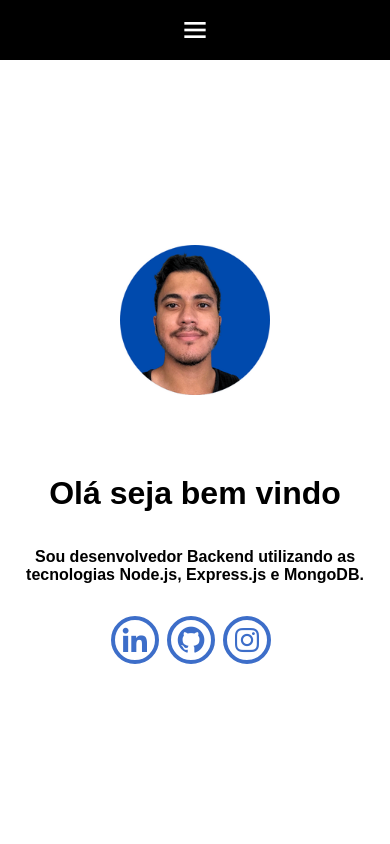
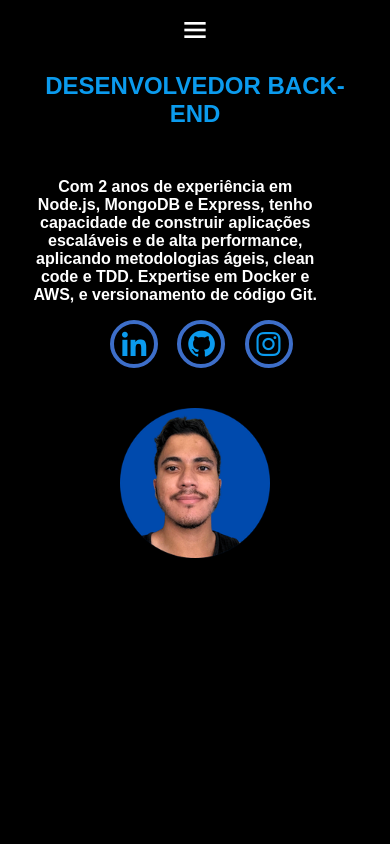
Before and after one commit to Cristian-Nascimento/portifolioCristian, a React (Vite) app: page / in a window 390 px wide. Shown: the top 844 px of the page. Built offline with nearby package versions, Linux system fonts and the light colour scheme.

Commit message:
feature: add new version

```diff
--- a/package.json
+++ b/package.json
@@ -14,6 +14,7 @@
     "react": "^18.3.1",
     "react-dom": "^18.3.1",
     "react-responsive-carousel": "^3.2.23",
+    "react-router": "^6.26.1",
     "swiper": "^11.1.9"
   },
   "devDependencies": {
--- a/src/pages/Home/Home.css
+++ b/src/pages/Home/Home.css
@@ -12,4 +12,5 @@
 .container{
     width: 100vw;
     min-height: 100vh;
+    background-color: black;
 }
--- a/src/pages/Home/sections/About/About.css
+++ b/src/pages/Home/sections/About/About.css
@@ -11,7 +11,6 @@ body {
     justify-content: center;
     align-items: center;
     gap: 10rem;
-    background: var(--second-bg-color);
     color: var(--bg-color);
 }
 
@@ -51,7 +50,7 @@ body {
     }
 
     .about-img img {
-        width: 80vw;
+        width: 50vw;
     }
 
     .about-content {
--- a/src/pages/Home/sections/About/About.tsx
+++ b/src/pages/Home/sections/About/About.tsx
@@ -5,14 +5,20 @@ const About = () => {
     return (
         <section className="about" id="about">
             <div className="about-content">
-            <h2 className="headingAbout">Sobre Mim</h2>
+                <h2 className="headingAbout">Conheça um pouco sobre mim</h2>
                 <p>
-                Olá me chamo Cristian, sou um gafanhato apaixonado por programação.
-                começei nesse mundo enquanto cursava Engenharia de produção, hoje quase formando em Sistemas de Informação com um pouco mais de 2 anos de experiência, continuo a buscar e aprender novas tecnologias e ferramentas para me tornar um Dev Full Stack.
+                    Oi, sou o Cristian, um entusiasta de programação!
+                    Comecei nessa jornada enquanto cursava Engenharia de Produção e,
+                    hoje, quase formando em Sistemas de Informação, que coisa neh! :)
+                </p>
+                <p>
+                    Além disso, sou apaixonado por aprender coisas novas,
+                    sempre buscando me aprimorar e me manter atualizado com as novas tecnologias.
+                    Sempre disposto a ajudar e a aprender com os outros.
                 </p>
             </div>
             <div className="about-img">
-            <img src={fotoPerfil} alt="Imagem de perfil"/>
+                <img src={fotoPerfil} alt="Imagem de perfil" />
             </div>
         </section>
     )
--- a/src/pages/Home/sections/Certificates/Certificates.css
+++ b/src/pages/Home/sections/Certificates/Certificates.css
@@ -12,7 +12,7 @@
 .certificate h2 {
     font-size: 3.5rem;
     font-weight: 600;
-    color: var(--second-bg-color);
+    color: var(--main-color-2);
     margin-bottom: 5rem;
 }
 
--- a/src/pages/Home/sections/HardSkills/HardSkills.css
+++ b/src/pages/Home/sections/HardSkills/HardSkills.css
@@ -1,13 +1,11 @@
 .hard-skills {
     padding: 10vh 9%;
-    background: var(--bg-color);
-    color: var(--text-color);
     height: 100vh;
 }
 
-.hard-skills .headingSkills {
+.headingSkills {
     font-size: 3.5rem;
-    color: var(--second-bg-color);
+    color: var(--main-color-2);
     font-weight: 600;
     text-align: center;
     margin-bottom: 2rem;
@@ -15,7 +13,7 @@
 
 .hard-skills .letter {
     font-size: 1.5rem;
-    color: var(--text-color);
+    color: var(--bg-color);
     text-align: center;
     margin-bottom: 5rem;
 }
--- a/src/pages/Home/sections/Hero/Hero.css
+++ b/src/pages/Home/sections/Hero/Hero.css
@@ -1,9 +1,8 @@
 .home_home {
     display: flex;
-    justify-content: center;
-    align-items: center;
-    flex-direction: column;
+    flex-direction: row;
     height: 100vh;
+    background-color: var(--text-color);
 }
 
 :root {
@@ -18,46 +17,48 @@
     display: flex;
     justify-content: center;
     align-items: center;
-    flex-direction: column;
-    margin: 80px;
+    margin: 150px;
 }
 
 .img {
-    width: 35vh;
+    width: 45vh;
 }
 
 .home-content {
     display: flex;
     justify-content: center;
-    align-items: center;
+    align-items: Left;
     flex-direction: column;
-    text-align: center;
+    text-align: Left;
+    margin: 80px;
+    color: var(--bg-color);
 }
 
 .home-content h3 {
     font-size: 2rem;
     font-weight: 800;
+    color: var(--main-color-2);
 }
 
 .home-content p {
     margin-top: 20px;
-    font-size: 1.5rem;
+    font-size: 1.2rem;
     font-weight: 700;
-    width: auto;
+    width: 80%;
 }
 
 .social-icons a {
     display: inline-flex;
     justify-content: center;
     align-items: center;
-    width: 5rem;
-    height: 5rem;
+    width: 3rem;
+    height: 3rem;
     background: transparent;
     border: 0.3rem solid var(--main-color);
-    font-size: 3rem;
+    font-size: 2rem;
     border-radius: 50%;
-    color: var(--main-color);
-    margin: 3rem 1.5rem 3rem 0;
+    color: var(--main-color-2);
+    margin: 4rem 2rem 0 0;
     transition: 0.3s ease;
 }
 
@@ -68,14 +69,25 @@
     border: 0.3rem transparent var(--main-color-2);
 }
 
-@media screen and (max-width: 815px) {
+@media screen and (max-width: 1100px) {
 
     .home_home {
-        height: 100vh;
+        flex-direction: column;
+    }
+
+    .home-content {
+        margin: 0;
+        padding: 0.5rem 1rem;
+        flex-direction: column;
+        text-align: center;
+    }
+
+    .about-content{
+        text-align: center;
     }
 
     .home-img {
-        margin-top: 5rem;
+        margin-top: 2rem;
     }
 
     .img {
@@ -83,11 +95,13 @@
     }
 
     .home-content h3 {
-        font-size: 2rem;
+        margin-top: 3rem;
+        padding: 1rem;
+        font-size: 1.5rem;
     }
 
     .home-content p {
-        padding: 1rem;
+        margin: 1rem;
         font-size: 1rem;
     }
 
@@ -95,7 +109,7 @@
         width: 3rem;
         height: 3rem;
         font-size: 2rem;
-        margin: 1rem 0.5rem 1rem 0;
+        margin: 0rem 0.2rem 0rem 1rem;
     }
 
 }
--- a/src/pages/Home/sections/Hero/Hero.tsx
+++ b/src/pages/Home/sections/Hero/Hero.tsx
@@ -1,18 +1,45 @@
-import fundo from '../../../../assets/fundo branco perfil.png'
+import { useLayoutEffect, useRef } from 'react'
+import fundo from '../../../../assets/fundo preto perfil.png'
 import './Hero.css'
+import { gsap } from 'gsap';
 
 const Hero = () => {
+    const el = useRef<HTMLDivElement>(null);
+    const tl = useRef<gsap.core.Timeline>();
+
+    useLayoutEffect(() => {
+        gsap.context(() => {
+            tl.current = gsap.timeline({
+                scrollTrigger: {
+                    trigger: '.home_home',
+                    start: 'top center',
+                }
+            })
+            .fromTo('.home-content, .home-img', {
+                opacity: 0,
+                x: 160,
+            }, {
+                opacity: 1,
+                x: 0,
+                duration: 2
+            })
+        }, el);
+
+        return () => {
+            gsap.killTweensOf('.home_home');
+        }
+    }, []);
     return (
-        <section className="home_home" id="home">
-            <div className="home-img">
-                <img src={fundo} alt="Imagem de perfil" className='img'/>
-            </div>
+        <section className="home_home" id="home" ref={el}>
+            <div className="home-content">
+                <h3>DESENVOLVEDOR BACK-END</h3>
+                <br></br>
+                <p>
+                    Com 2 anos de experiência em Node.js, MongoDB e Express, tenho capacidade de construir aplicações
+                    escaláveis e de alta performance, aplicando metodologias ágeis,
+                    clean code e TDD. Expertise em Docker e AWS, e versionamento de código Git.
+                </p>
 
-            <div className="home-content">
-                <h3>Olá seja bem vindo</h3>
-                <p>
-                    Sou desenvolvedor Backend utilizando as tecnologias Node.js, Express.js e MongoDB.
-                </p>
 
                 <div className="social-icons">
                     <a href="https://www.linkedin.com/in/cristian-rosa-nascimento/" target="_blank"><i
@@ -22,6 +49,10 @@ const Hero = () => {
                         className='bx bxl-instagram'></i></a>
                 </div>
             </div>
+
+            <div className="home-img">
+                <img src={fundo} alt="Imagem de perfil" className='img' />
+            </div>
         </section>
     )
 }
--- a/src/pages/Home/sections/Projects/Projects.css
+++ b/src/pages/Home/sections/Projects/Projects.css
@@ -1,12 +1,10 @@
 .projects {
     padding: 0vh 9%;
-    background: var(--second-bg-color);
-    color: rgb(255, 255, 255);
 }
 
 .heading {
     font-size: 3.5rem;
-    color: var(--main-color);
+    color: var(--main-color-2);
     font-weight: 600;
     text-align: center;
     margin-top: 10vh;
@@ -14,7 +12,7 @@
 }
 
 .projects h2 {
-    color: rgb(255, 255, 255);
+    color: var(--main-color-2);
     font-size: 3.5rem;
 }
 
--- a/src/pages/Home/sections/SoftSkills/SoftSkills.css
+++ b/src/pages/Home/sections/SoftSkills/SoftSkills.css
@@ -1,12 +1,10 @@
 .soft-skills {
     padding: 2vh 9%;
-    background: black;
-    color: var(--bg-color);
 }
 
 .soft-skills .heading {
     font-size: 3.5rem;
-    color: var(--bg-color);
+    color: var(--main-color-2);
     font-weight: 600;
     text-align: center;
     margin-bottom: 2rem;
@@ -27,17 +25,17 @@
 
 .soft-skills .technology {
     flex-basis: 30%;
-    background: var(--bg-color);
+    background: var(--second-bg-color);
     padding: 1rem;
     border-radius: 15px;
     text-align: center;
-    color: var(--text-color);
+    color: var(--bg-color);
     margin-bottom: 2rem;
 }
 
 .soft-skills .technology i {
     font-size: 4rem;
-    color: var(--text-color);
+    color: var(--bg-color);
     margin-bottom: 1rem;
 }
 
@@ -49,7 +47,7 @@
 
 .soft-skills .technology .description {
     font-size: 1rem;
-    color: var(--text-color);
+    color: var(--bg-color);
 }
 
 @media screen and (max-width: 768px) {
```
Also changed, not shown: 1 other file (tests, documents, lock files or other folders). Lines whose indentation alone changed are shown as unchanged.
